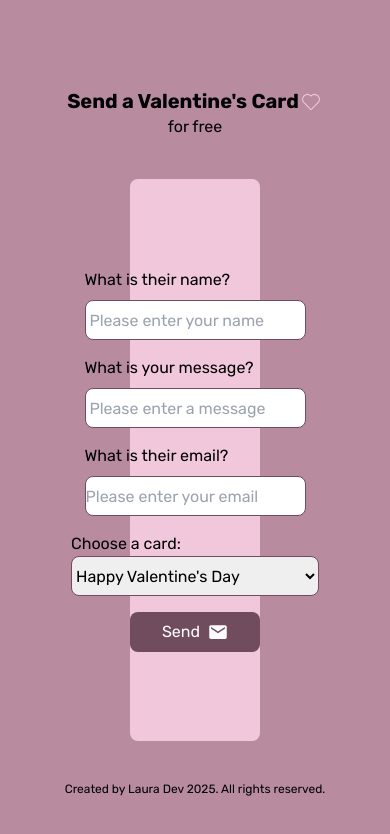
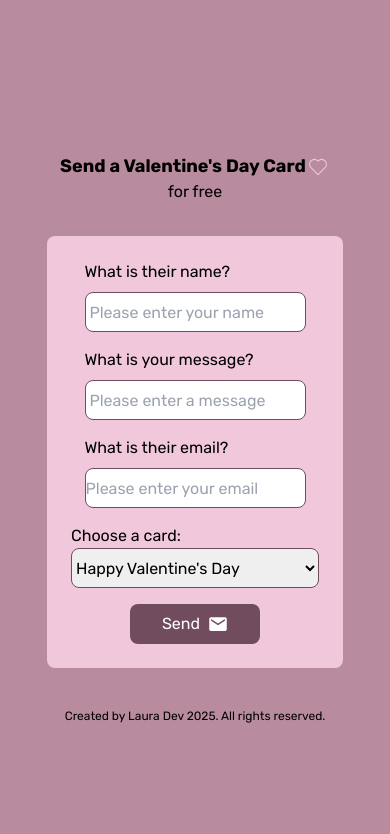
Before and after one commit to lavollmer/valentines-card, a React (Vite) app: page / in a window 390 px wide. Shown: the top 834 px of the page. Built offline with nearby package versions, Linux system fonts and the light colour scheme.

Commit message:
working on mobile styling

```diff
--- a/src/App.tsx
+++ b/src/App.tsx
@@ -20,14 +20,14 @@ function App() {
   return (
     <>
       <div className="bg-mauvePink h-screen flex flex-col justify-center items-center font-rubik">
-        <div className="p-10">
-          <h1 className="font-bold text-xl">
-            Send a Valentine's Card
+        <div className="p-8">
+          <h1 className="font-bold text-lg md:text-xl">
+            Send a Valentine's Day Card
             <CiHeart className="inline-block text-2xl text-fairytalePink" />
           </h1>
           <p className="flex flex-row items-center justify-center font-xs">for free</p>
         </div>
-        <div className="w-1/3 h-2/3 bg-fairytalePink rounded-lg item-stretch">
+        <div className="md:w-1/3 md:h-2/3 bg-fairytalePink rounded-lg item-stretch p-6">
           <form
             className="flex flex-col items-center justify-center space-y-4 h-full w-full"
             onSubmit={handleSubmit}
```
